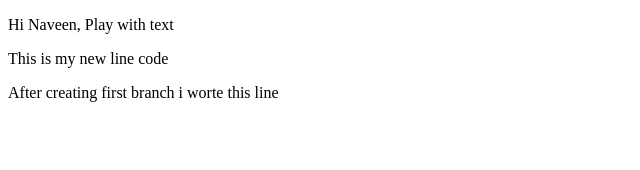
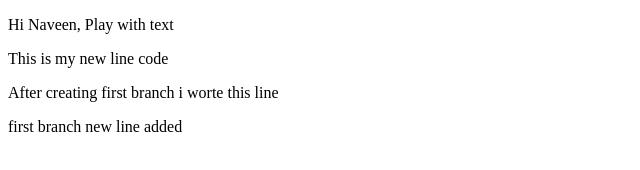
Before and after one commit to naveen-developer/Play-with-text, a plain HTML site: page index.html in a window 1280 px wide. Shown: the whole page, without its empty margins (0-640 px from the left). Drawn offline with Linux system fonts and the light colour scheme.

Commit message:
fourth comment

```diff
--- a/index.html
+++ b/index.html
@@ -10,5 +10,7 @@
 <p>Hi Naveen, Play with text</p>
 <p>This is my new line code </p>
 <p>After creating first branch i worte this line</p>
+<p>first branch new line added</p>
+
 </body>
 </html>
```
